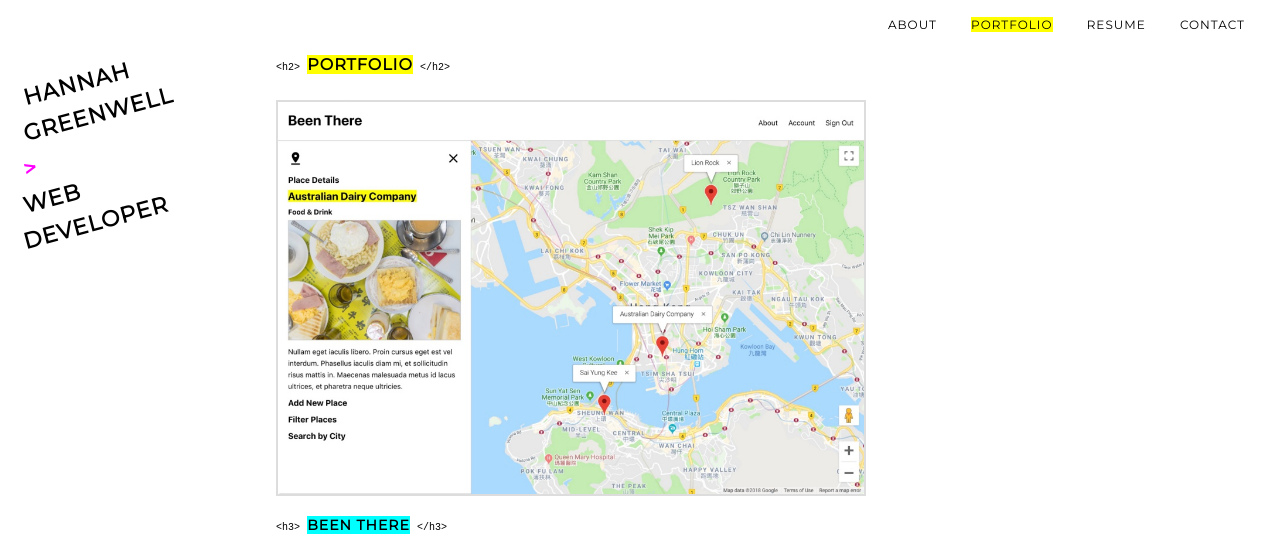
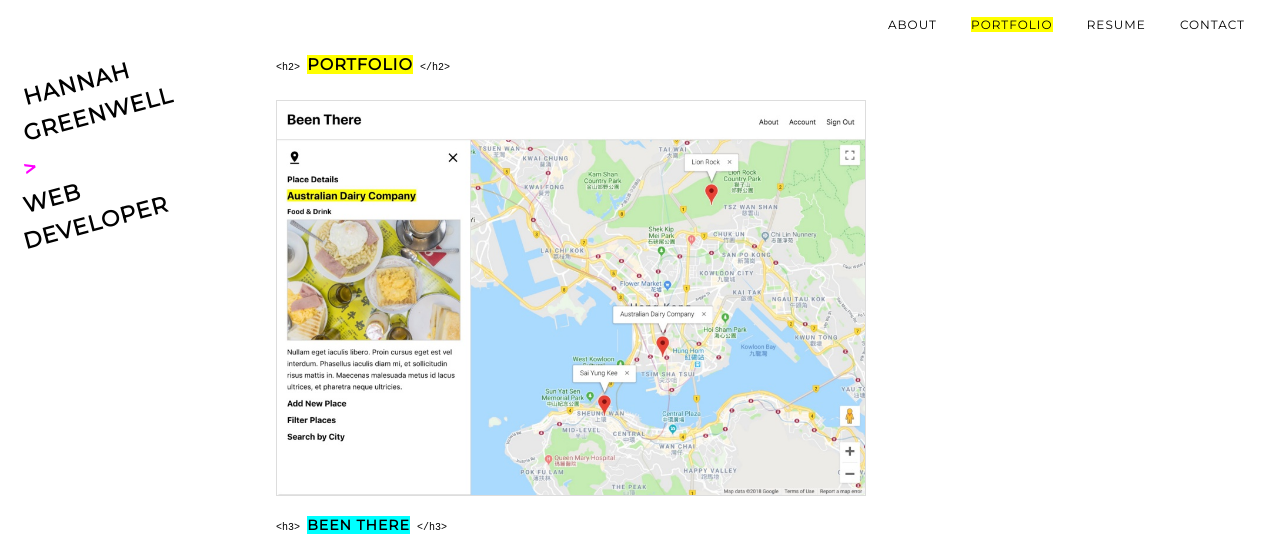
Before and after one commit to HannahGreenwell/hannahgreenwell.github.io, a plain HTML site: page index.html in a window 1280 px wide. Shown: the top 546 px of the page. Drawn offline with Linux system fonts and the light colour scheme.

Commit message:
Changed project img border size

```diff
--- a/css/style.css
+++ b/css/style.css
@@ -128,7 +128,7 @@ main {
 
 .project img {
   width: 100%;
-  border: solid 2px #DDD;
+  border: solid 1px #DDD;
   margin: 10px 0;
 }
 
```
